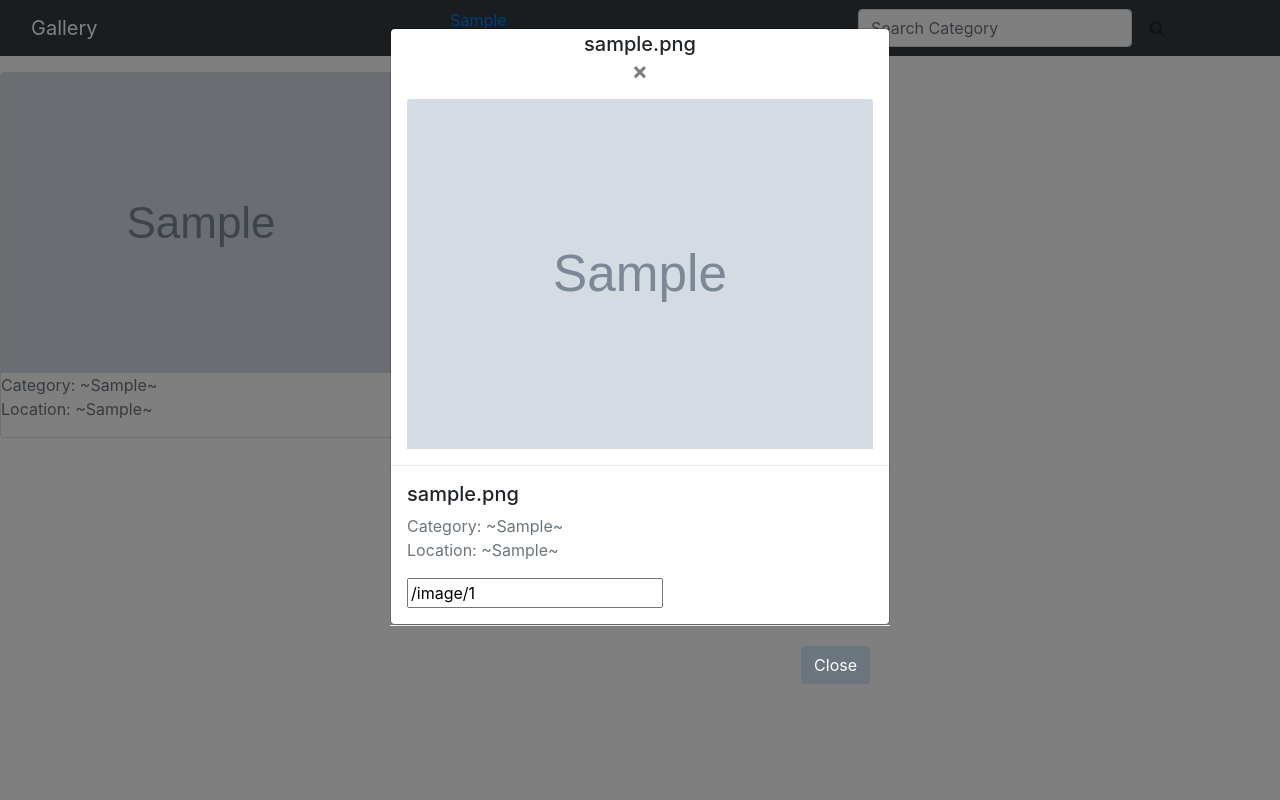
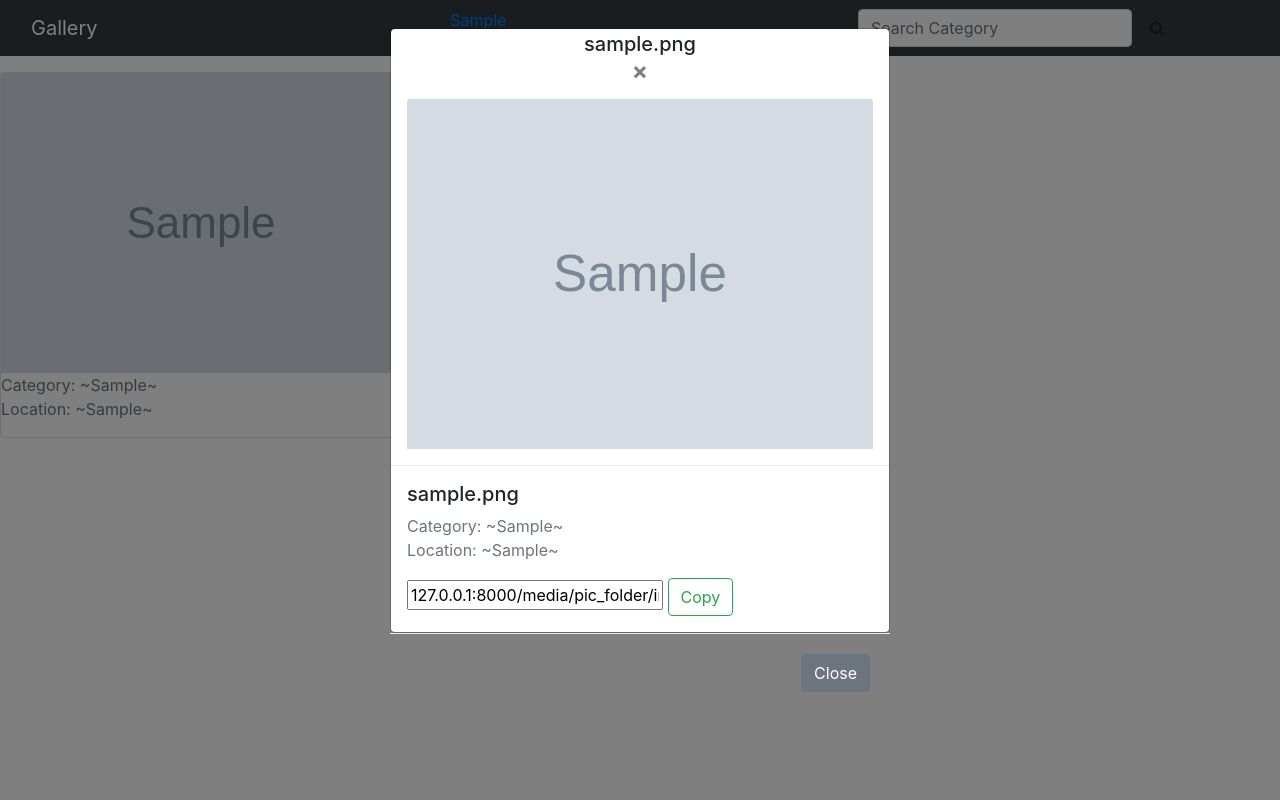
Before and after one commit to MungaiKeren/Me-gallery, a Django app: page /location/1 in a window 1280 px wide, after a click that opens the changed part. Run offline with Django 3.2, Linux system fonts and the light colour scheme; tables that the repository leaves empty hold one stand-in row (values such as "Sample post"); grey boxes marked "Sample" are stand-in pictures; some libraries are stand-ins or nearby versions.

Commit message:
This commit adds a copy functionality

```diff
--- a/gallery/templates/locations.html
+++ b/gallery/templates/locations.html
@@ -25,7 +25,8 @@
              <p class="text-muted">
                Category: ~{{image.category}}~
                 <br>Location: ~{{image.img_location}}~</p>
-            <input type="text" value="/image/{{image.id}}">
+            <input type="text" value="127.0.0.1:8000/media/pic_folder/image/{{image.image_name}}">
+             <input class="btn btn-outline-success" value="Copy" type="button" id="input">
         </div>
       </div>
       <div class="modal-footer">
--- a/gallery/templates/search.html
+++ b/gallery/templates/search.html
@@ -32,7 +32,8 @@
              <p class="text-muted">
                Category: ~{{image.category}}~
                 <br>Location: ~{{image.img_location}}~</p>
-            <input type="text" value="/image/{{image.id}}">
+            <input type="text" value="127.0.0.1:8000/media/pic_folder/image/{{image.image_name}}">
+             <input class="btn btn-outline-success" value="Copy" type="button" id="input">
         </div>
       </div>
       <div class="modal-footer">
```
